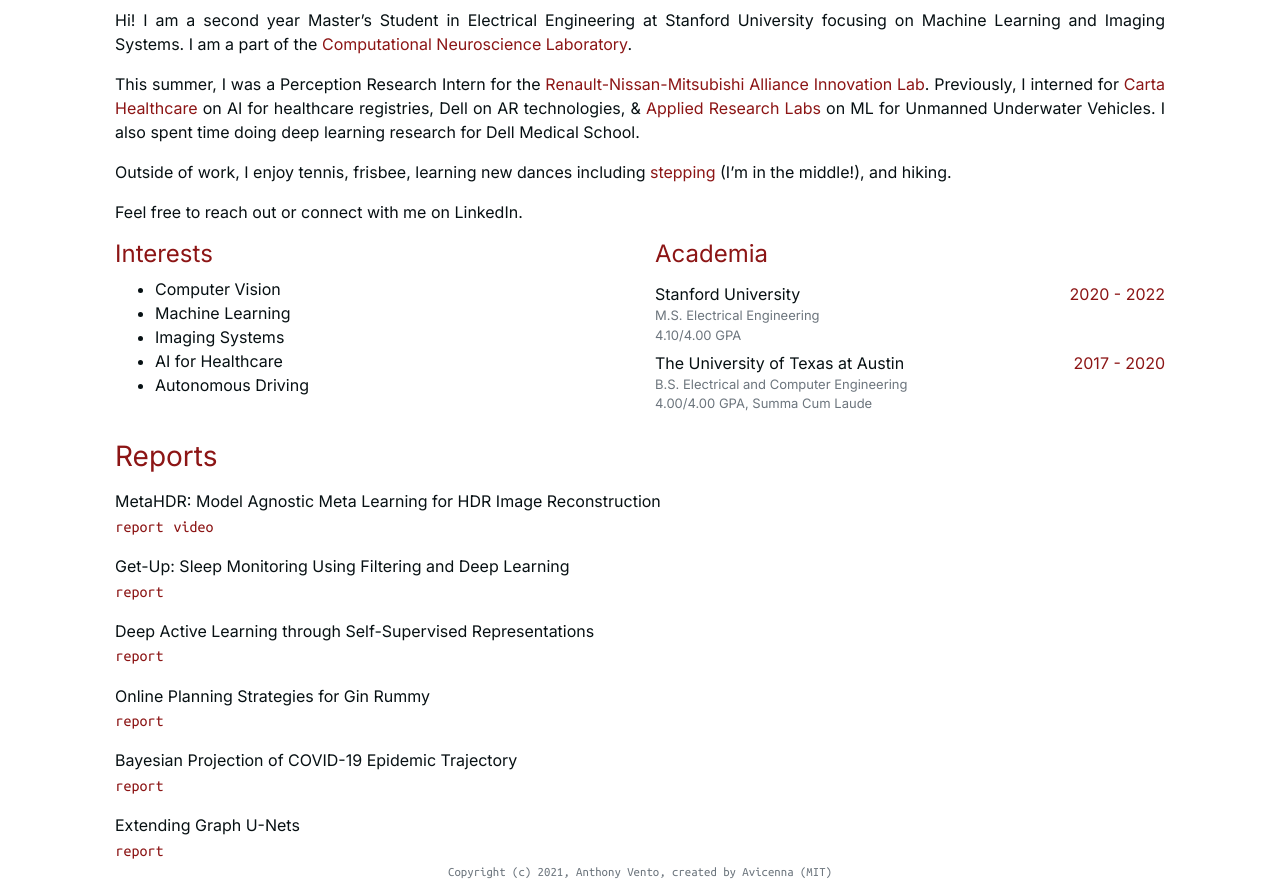
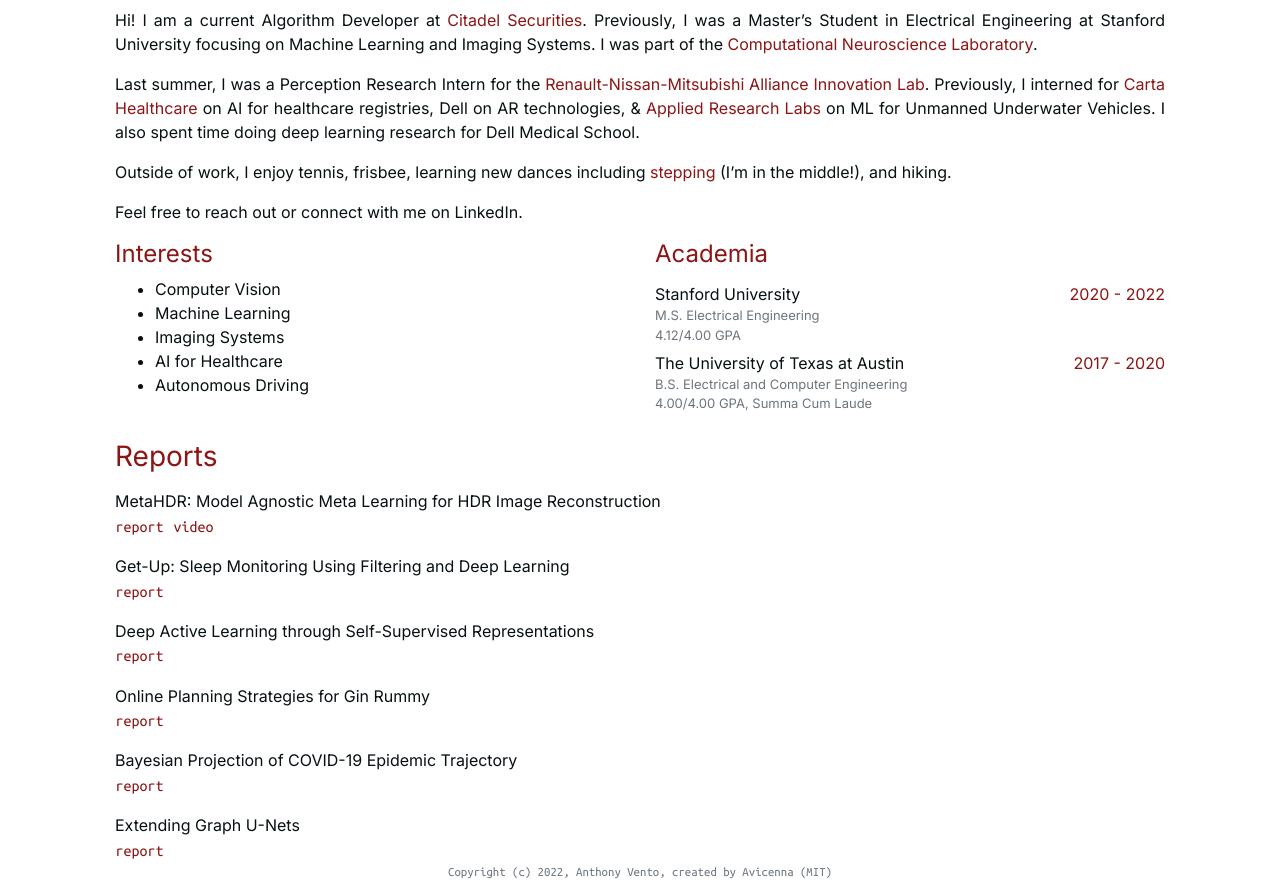
Before and after one commit to vento99/vento99.github.io, a plain HTML site: page index.html in a window 1280 px wide. Shown: the part 343-1224 px from the top of the page. Drawn offline with nearby package versions, Linux system fonts and the light colour scheme; some icons are missing; a web font is replaced by a local one.

Commit message:
update website

```diff
--- a/index.html
+++ b/index.html
@@ -122,8 +122,8 @@
 
 <div class="introduction row w-100 text-justify">
     <div class="col w-100">
-        <p>Hi! I am a second year Master&rsquo;s Student in Electrical Engineering at Stanford University focusing on Machine Learning and Imaging Systems.  I am a part of the <a href="http://cnslab.stanford.edu/">Computational Neuroscience Laboratory</a>.</p>
-<p>This summer, I was a Perception Research Intern for the <a href="https://www.alliance-2022.com/">Renault-Nissan-Mitsubishi Alliance Innovation Lab</a>. Previously, I interned for <a href="https://www.carta.healthcare/">Carta Healthcare</a> on AI for healthcare registries, Dell on AR technologies, &amp; <a href="https://wwwext.arlut.utexas.edu/atl.shtml">Applied Research Labs</a> on ML for Unmanned Underwater Vehicles. I also spent time doing deep learning research for Dell Medical School.</p>
+        <p>Hi! I am a current Algorithm Developer at <a href="https://www.citadelsecurities.com/">Citadel Securities</a>.  Previously, I was a Master&rsquo;s Student in Electrical Engineering at Stanford University focusing on Machine Learning and Imaging Systems.  I was part of the <a href="http://cnslab.stanford.edu/">Computational Neuroscience Laboratory</a>.</p>
+<p>Last summer, I was a Perception Research Intern for the <a href="https://www.alliance-2022.com/">Renault-Nissan-Mitsubishi Alliance Innovation Lab</a>. Previously, I interned for <a href="https://www.carta.healthcare/">Carta Healthcare</a> on AI for healthcare registries, Dell on AR technologies, &amp; <a href="https://wwwext.arlut.utexas.edu/atl.shtml">Applied Research Labs</a> on ML for Unmanned Underwater Vehicles. I also spent time doing deep learning research for Dell Medical School.</p>
 <p>Outside of work, I enjoy tennis, frisbee, learning new dances including <a href="https://drive.google.com/file/d/16oL11WSrobOFKxsGMkfeT6oeJlZDcQY3/view?usp=sharing">stepping</a> (I&rsquo;m in the middle!), and hiking.</p>
 <p>Feel free to reach out or connect with me on LinkedIn.</p>
 
@@ -195,7 +195,7 @@
 
             <div class="other_info row text-muted">
                 <div class="col">
-                    4.10/4.00 GPA
+                    4.12/4.00 GPA
                 </div>
             </div>
 
@@ -436,7 +436,7 @@
 
 
 <footer class="mt-auto d-flex justify-content-center text-muted small secondary_font">
-    <span class="text-muted">Copyright (c) 2021, Anthony Vento,
+    <span class="text-muted">Copyright (c) 2022, Anthony Vento,
         <a class="text-muted" href="https://github.com/hadisinaee/avicenna" target="_blank"> created by Avicenna
             (MIT)</a>
     </span>
```
Also changed, not shown: about/index.html (+1 -1 lines), blog/blog1/index.html (+1 -1 lines), blog/blog2/index.html (+1 -1 lines), blog/blog3/index.html (+1 -1 lines), blog/blog4/index.html (+1 -1 lines), blog/index.html (+1 -1 lines), categories/index.html (+1 -1 lines), news/index.html (+1 -1 lines), tags/ai/index.html (+1 -1 lines), tags/deep-learning/index.html (+1 -1 lines), tags/deep_learning/index.html (+1 -1 lines), tags/economy/index.html (+1 -1 lines), tags/index.html (+1 -1 lines), tags/machine-learning/index.html (+1 -1 lines), 3 more files.
